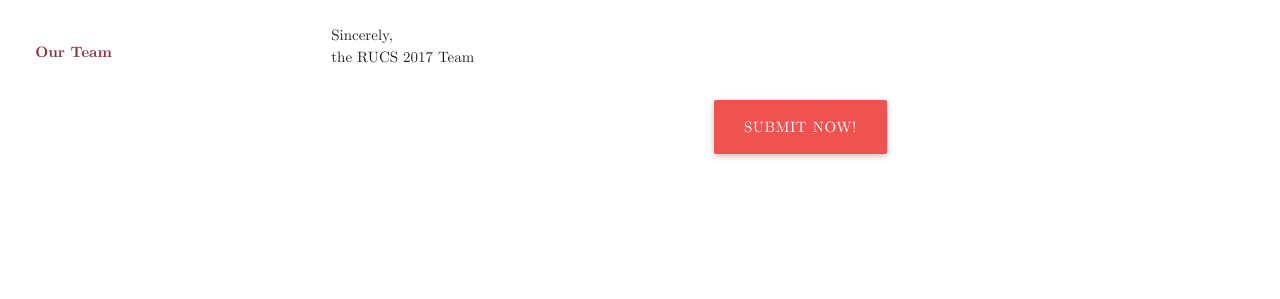
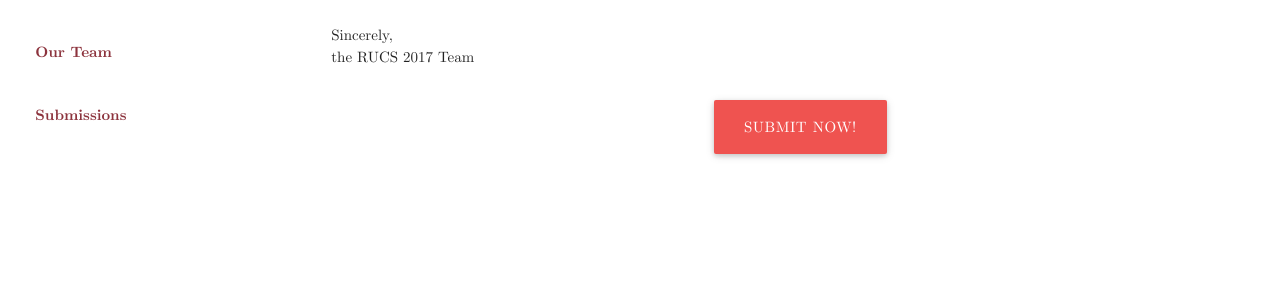
Before and after one commit to rucs-uoft/rucs-uoft.github.io, a Jekyll site: the page built from index.html, in a window 1280 px wide. Shown: the part 1082-1381 px from the top of the page. Built offline with Jekyll 4.4.1, drawn with Linux system fonts in a browser that asks for light colours; nearby versions of some CDN libraries.

Commit message:
add submissions panel, and add word-wrap to menu items to keep nice formatting

```diff
--- /dev/null
+++ b/_includes/submissions.html
@@ -0,0 +1 @@
+jsanjdn conksnksdnknkksaksad,,sam,
--- a/_includes/table_of_contents.html
+++ b/_includes/table_of_contents.html
@@ -28,6 +28,9 @@
           <div class="toc-title">Our Team</div>
         </a>
 
+        <a href="#submissions" class="waves-light collection-item">
+          <div class="toc-title">Submissions </div>
+        </a>
       </div>
     </div>
 
@@ -49,6 +52,10 @@
 
         <div class="toc-chapter-content" id="meet-the-team">
         {% include meet-the-team.html %}
+        </div>
+
+        <div class="toc-chapter-content" id="submissions">
+          {% include submissions.html %}
         </div>
 
 
@@ -86,6 +93,16 @@
           </div>
         </li>
 
+        <li id="submissions-mini">
+          <div class="collapsible-header toc-title">Submissions</div>
+          <div class="collapsible-body">
+            <!--content-->
+            {% include submissions.html %}
+          </div>
+        </li>
+
+
+
 
 
 
```
Also changed, not shown: css/style.css.
